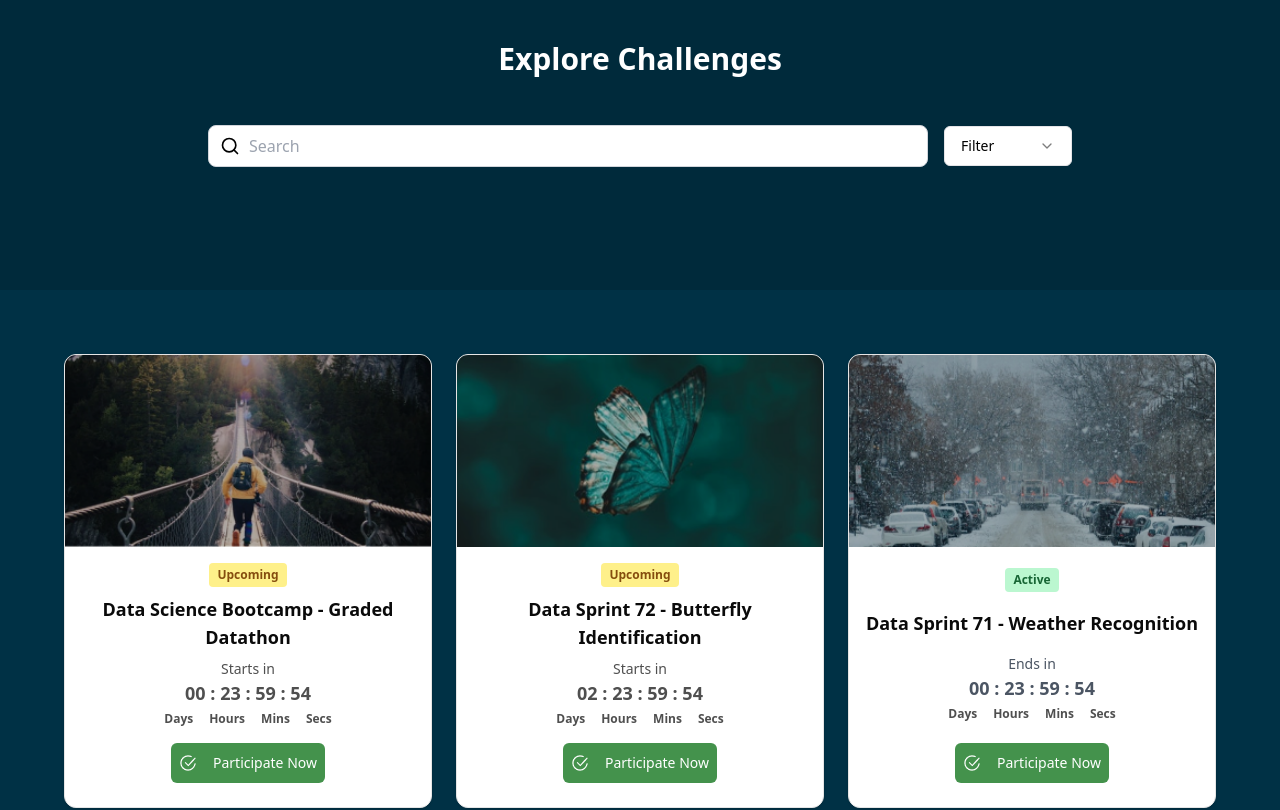
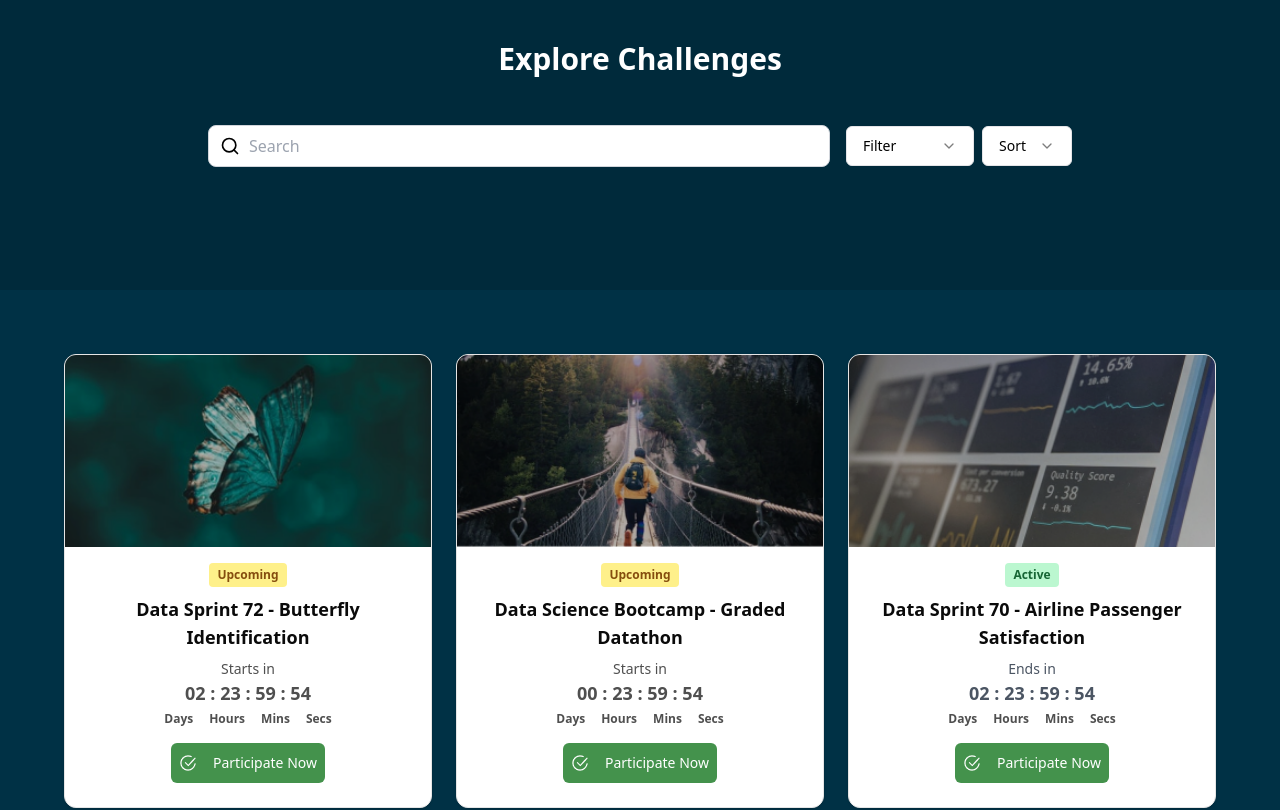
Before and after one commit to Divyanshu1020/hackathon-app, a React (Vite) app: page / in a window 1280 px wide. Shown: the part 1960-2770 px from the top of the page. Built offline with nearby package versions, Linux system fonts and the light colour scheme.

Commit message:
✨ New Feature : Add sort button in homepage to sort hackathon search

```diff
--- a/src/components/Homepage/Cards.tsx
+++ b/src/components/Homepage/Cards.tsx
@@ -71,25 +71,29 @@ function determineStatus(event: Hackathon) {
 }
 
 export default function Cards() {
-  const { hackathons, filter } = useSelector(
+  const { hackathons, filter, sortOrder } = useSelector(
     (state: RootState) => state.hackathons
   );
 
-  const filteredEvents = hackathons.filter((event) => {
-    const matchesLevel =
-      filter.level.length === 0 || filter.level.includes(event.level);
-    const matchesStatus =
-      filter.status.length === 0 || filter.status.includes(determineStatus(event));
-    const matchesSearch = event.name
-      .toLowerCase()
-      .includes(filter.search.toLowerCase());
+  const filteredAndSortedHackathons = hackathons
+  .filter(hackathon => {
+    const matchesLevel = filter.level.length === 0 || filter.level.includes(hackathon.level);
+    const matchesStatus = filter.status.length === 0 || filter.status.includes(hackathon.status);
+    const matchesSearch = hackathon.name.toLowerCase().includes(filter.search.toLowerCase());
     return matchesLevel && matchesStatus && matchesSearch;
+  })
+  .sort((a, b) => {
+    if (sortOrder === 'Newest') {
+      return new Date(b.startDate ?? "").getTime() - new Date(a.startDate ?? "").getTime();
+    } else {
+      return new Date(a.startDate ?? "").getTime() - new Date(b.startDate ?? "").getTime();
+    }
   });
 
   return (
     <div className=" w-full">
       <div className="grid grid-cols-1 md:grid-cols-2 lg:grid-cols-3 gap-6 w-full ">
-        {filteredEvents.map((event: Hackathon) => {
+        {filteredAndSortedHackathons.map((event: Hackathon) => {
           const status = determineStatus(event);
           return (
             <Card key={event.id} className=" flex flex-col overflow-hidden">
@@ -169,7 +173,7 @@ export default function Cards() {
           );
         })}
       </div>
-      {filteredEvents.length === 0 && (
+      {filteredAndSortedHackathons.length === 0 && (
         <div className="flex justify-center items-center w-full h-full">
           <p className=" text-center text-4xl text-white font-semibold">
             No hackathons found
--- a/src/components/Homepage/SearchInput.tsx
+++ b/src/components/Homepage/SearchInput.tsx
@@ -7,6 +7,7 @@ import { RootState } from "../../redux/store";
 
 import { selectedOptionsType } from "@/types/staticData";
 import Filter from "./Filter";
+import Sort from "./Sort";
 
 export default function SearchInput() {
   const [selectedOptions, setSelectedOptions] = useState<selectedOptionsType[]>(
@@ -109,6 +110,7 @@ export default function SearchInput() {
             handleChange={handleChange}
             handleCheckbox={handleCheckbox}
           />
+          <Sort/>
         </div>
       </div>
       <Pills selectedOptions={selectedOptions} removeOption={removeOption} />
--- /dev/null
+++ b/src/components/Homepage/Sort.tsx
@@ -0,0 +1,84 @@
+import {
+  Command,
+  CommandEmpty,
+  CommandGroup,
+  CommandItem,
+  CommandList,
+} from "@/components/ui/command";
+import {
+  Popover,
+  PopoverContent,
+  PopoverTrigger,
+} from "@/components/ui/popover";
+import { sortSelectOptions } from "@/db/staticData";
+import { setSortOrder } from "@/redux/hackathonsSlice";
+import { RootState } from "@/redux/store";
+import { ChevronDown } from "lucide-react";
+import { useState } from "react";
+import { useDispatch, useSelector } from "react-redux";
+import { Button } from "../ui/button";
+import { Checkbox } from "../ui/checkbox";
+export default function Sort() {
+  const dispatch = useDispatch();
+  const { sortOrder } = useSelector((state: RootState) => state.hackathons);
+  const [open, setOpen] = useState(false);
+  return (
+    <Popover open={open} onOpenChange={setOpen}>
+      <PopoverTrigger className="max-w-[90px] " asChild>
+        <Button
+          variant="outline"
+          role="combobox"
+          aria-expanded={open}
+          className="w-full sm:w-32 justify-between text-black"
+        >
+          Sort
+          <ChevronDown className=" h-4 w-4 shrink-0 opacity-50" />
+        </Button>
+      </PopoverTrigger>
+      <PopoverContent className="w-[250px] bg-background text-black p-0">
+        <Command>
+          <CommandList>
+            <CommandEmpty>No framework found.</CommandEmpty>
+            <CommandGroup>
+              {sortSelectOptions.map((option) => (
+                <CommandItem
+                  key={option}
+                  value={option}
+                  onSelect={() => dispatch(setSortOrder(option))}
+                >
+                  <Checkbox className="border-[#003145]" checked={sortOrder === option} />
+                  <label
+                    htmlFor={option}
+                    className={`text-sm  tex-[#666666] text leading-none cursor-pointer peer-disabled:cursor-not-allowed peer-disabled:opacity-70`}
+                  >
+                    <span
+                      className={`${
+                        sortOrder === option ? "text-black" : "text-[#666666]"
+                      }`}
+                    >
+                      {option}
+                    </span>
+                  </label>
+                </CommandItem>
+              ))}
+            </CommandGroup>
+          </CommandList>
+        </Command>
+      </PopoverContent>
+    </Popover>
+  );
+}
+
+export function CheckboxDemo() {
+  return (
+    <div className="flex items-center space-x-2">
+      <Checkbox id="terms" />
+      <label
+        htmlFor="terms"
+        className="text-sm font-medium leading-none peer-disabled:cursor-not-allowed peer-disabled:opacity-70"
+      >
+        Accept terms and conditions
+      </label>
+    </div>
+  );
+}
--- a/src/db/staticData.ts
+++ b/src/db/staticData.ts
@@ -83,3 +83,5 @@ export const filterSelectOptions = [
     options: ["Easy", "Medium", "Hard"],
   },
 ];
+
+export const sortSelectOptions = [ "Newest", "Oldest"];
--- a/src/redux/hackathonsSlice.ts
+++ b/src/redux/hackathonsSlice.ts
@@ -8,6 +8,7 @@ interface HackathonsState {
     status: string[];
     search: string;
   };
+  sortOrder: string;
 }
 
 const initialState: HackathonsState = {
@@ -17,6 +18,7 @@ const initialState: HackathonsState = {
     status: [],
     search: "",
   },
+  sortOrder: "Newest",
 };
 
 const hackathonsSlice = createSlice({
@@ -42,9 +44,18 @@ const hackathonsSlice = createSlice({
     ) {
       state.filter = { ...state.filter, ...action.payload };
     },
+
+    setSortOrder(state, action: PayloadAction<HackathonsState["sortOrder"]>) {
+      state.sortOrder = action.payload;
+    },
   },
 });
 
-export const { addHackathon, setFilter, editHackathon, deleteHackathon } =
-  hackathonsSlice.actions;
+export const {
+  addHackathon,
+  setFilter,
+  editHackathon,
+  deleteHackathon,
+  setSortOrder,
+} = hackathonsSlice.actions;
 export default hackathonsSlice.reducer;
```
